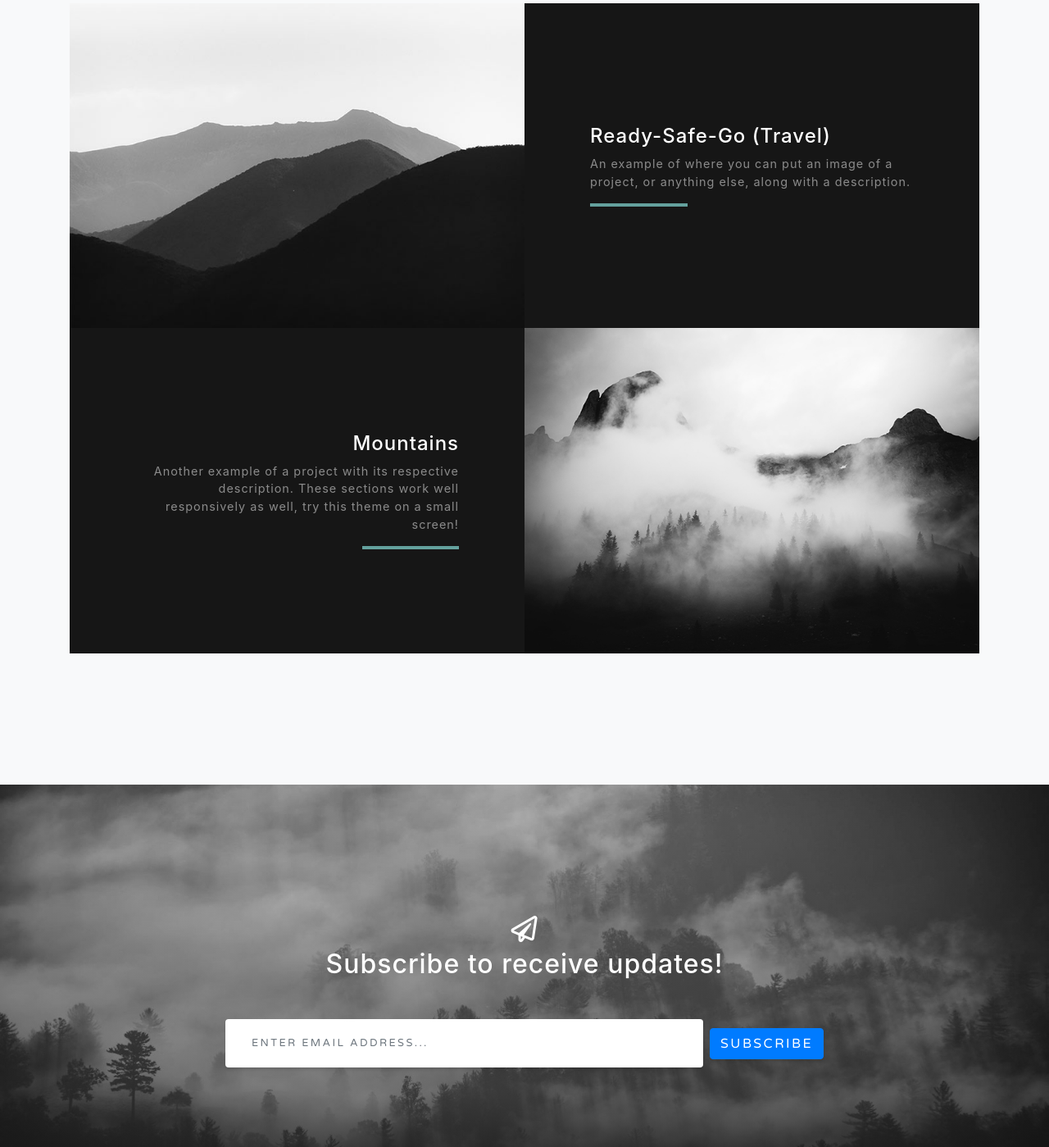
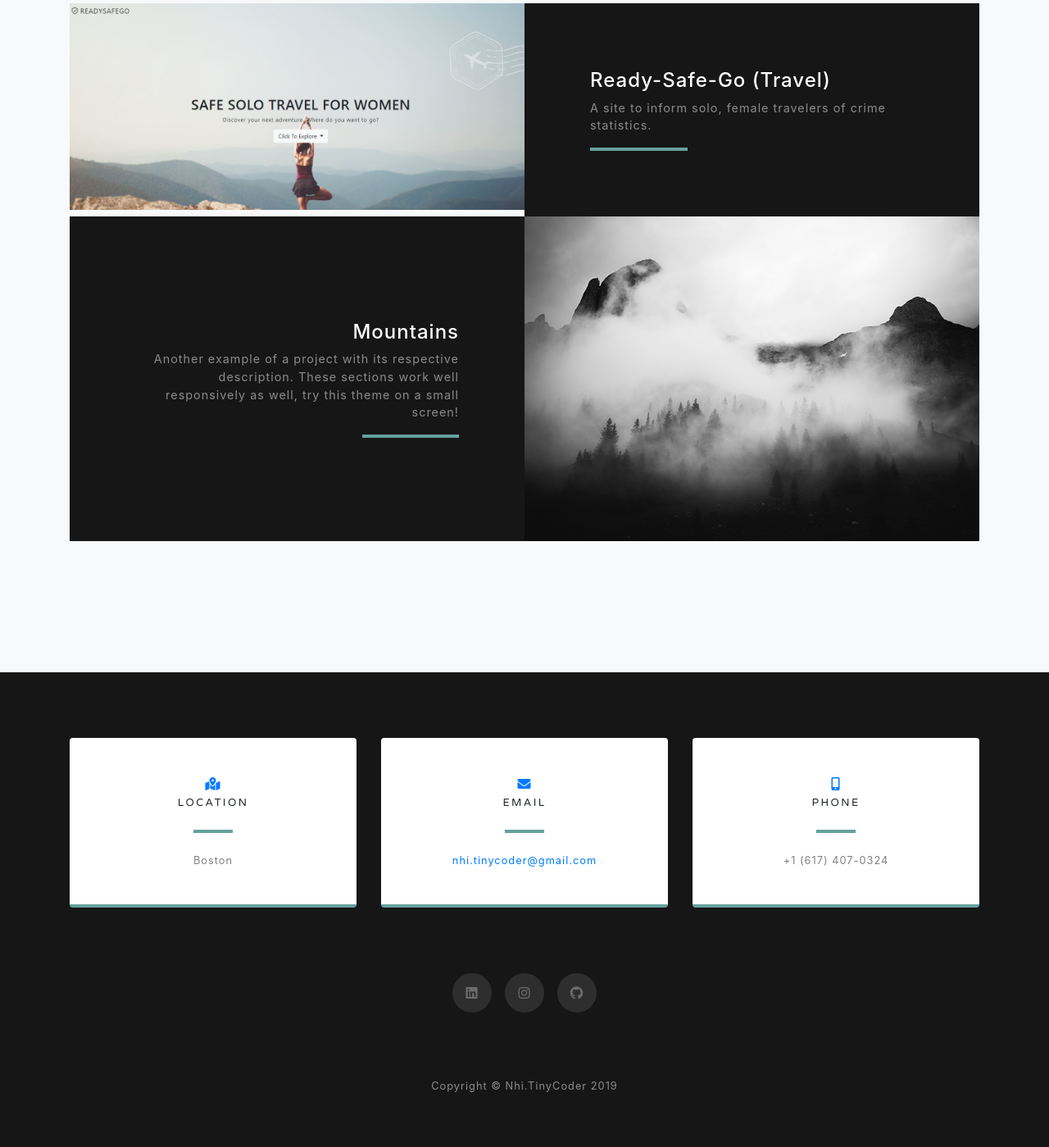
Before and after one commit to knightsofnhi/tinycoder, a website with bundled scripts: page index.html in a window 1280 px wide. Shown: the part 2094-3493 px from the top of the page at 82% size. Built offline with nearby package versions, Linux system fonts and the light colour scheme.

Commit message:
updated profile

```diff
--- a/index.html
+++ b/index.html
@@ -95,15 +95,15 @@
       <!-- Project One Row -->
       <div class="row justify-content-center no-gutters mb-5 mb-lg-0">
         <div class="col-lg-6">
-          <img class="img-fluid" src="img/demo-image-01.jpg" alt="">
+          <img class="img-fluid" src="img/ReadySafeGo.JPG" alt="">
         </div>
         <div class="col-lg-6">
           <div class="bg-black text-center h-100 project">
             <div class="d-flex h-100">
               <div class="project-text w-100 my-auto text-center text-lg-left">
                 <h4 class="text-white">Ready-Safe-Go (Travel)</h4>
-                <p class="mb-0 text-white-50">An example of where you can put an image of a project,
-                  or anything else, along with a description.</p>
+                <p class="mb-0 text-white-50">A site to inform solo, female travelers of crime statistics.
+                </p>
                 <hr class="d-none d-lg-block mb-0 ml-0">
               </div>
             </div>
@@ -132,7 +132,7 @@
     </div>
   </section>
 
-  <!-- Signup Section -->
+  <!-- Signup Section
   <section id="signup" class="signup-section">
     <div class="container">
       <div class="row">
@@ -149,7 +149,7 @@
         </div>
       </div>
     </div>
-  </section>
+  </section> -->
 
   <!-- Contact Section -->
   <section class="contact-section bg-black">
@@ -161,9 +161,9 @@
           <div class="card py-4 h-100">
             <div class="card-body text-center">
               <i class="fas fa-map-marked-alt text-primary mb-2"></i>
-              <h4 class="text-uppercase m-0">Address</h4>
+              <h4 class="text-uppercase m-0">Location</h4>
               <hr class="my-4">
-              <div class="small text-black-50">4923 Market Street, Orlando FL</div>
+              <div class="small text-black-50">Boston</div>
             </div>
           </div>
         </div>
@@ -175,7 +175,7 @@
               <h4 class="text-uppercase m-0">Email</h4>
               <hr class="my-4">
               <div class="small text-black-50">
-                <a href="#">hello@yourdomain.com</a>
+                <a href="#">nhi.tinycoder@gmail.com</a>
               </div>
             </div>
           </div>
@@ -187,20 +187,20 @@
               <i class="fas fa-mobile-alt text-primary mb-2"></i>
               <h4 class="text-uppercase m-0">Phone</h4>
               <hr class="my-4">
-              <div class="small text-black-50">+1 (555) 902-8832</div>
+              <div class="small text-black-50">+1 (617) 407-0324</div>
             </div>
           </div>
         </div>
       </div>
 
       <div class="social d-flex justify-content-center">
-        <a href="#" class="mx-2">
-          <i class="fab fa-twitter"></i>
+        <a href="https://linkedin.com/in/tinycoder" class="mx-2">
+          <i class="fab fa-linkedin"></i>
         </a>
-        <a href="#" class="mx-2">
-          <i class="fab fa-facebook-f"></i>
+        <a href="https://instagram.com/genkigirlnot" class="mx-2">
+          <i class="fab fa-instagram"></i>
         </a>
-        <a href="#" class="mx-2">
+        <a href="https://github.com/knightsofnhi" class="mx-2">
           <i class="fab fa-github"></i>
         </a>
       </div>
@@ -211,7 +211,7 @@
   <!-- Footer -->
   <footer class="bg-black small text-center text-white-50">
     <div class="container">
-      Copyright &copy; Your Website 2019
+      Copyright &copy; Nhi.TinyCoder 2019
     </div>
   </footer>
 
```
Also changed, not shown: img/ReadySafeGo.JPG (added).
